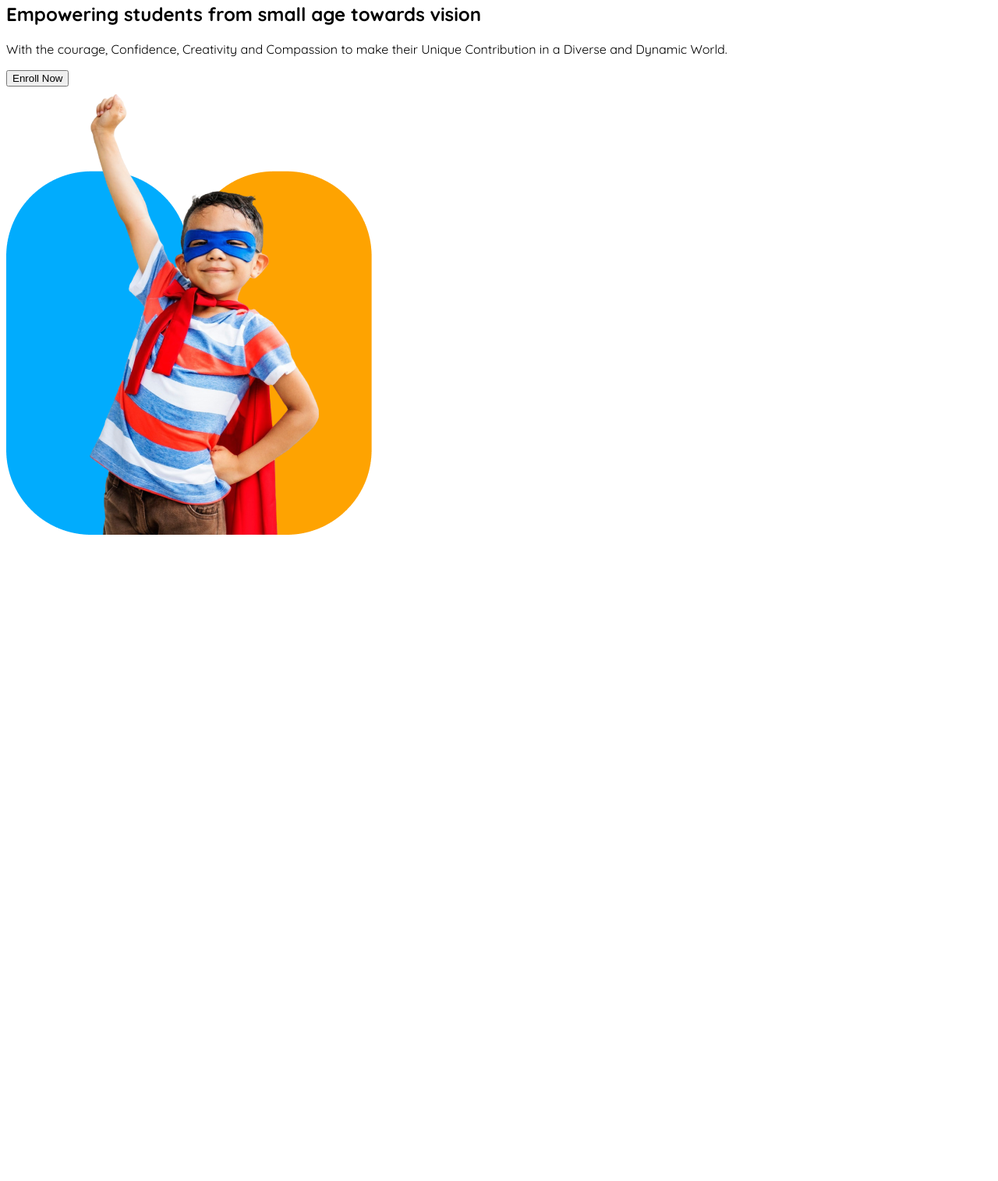
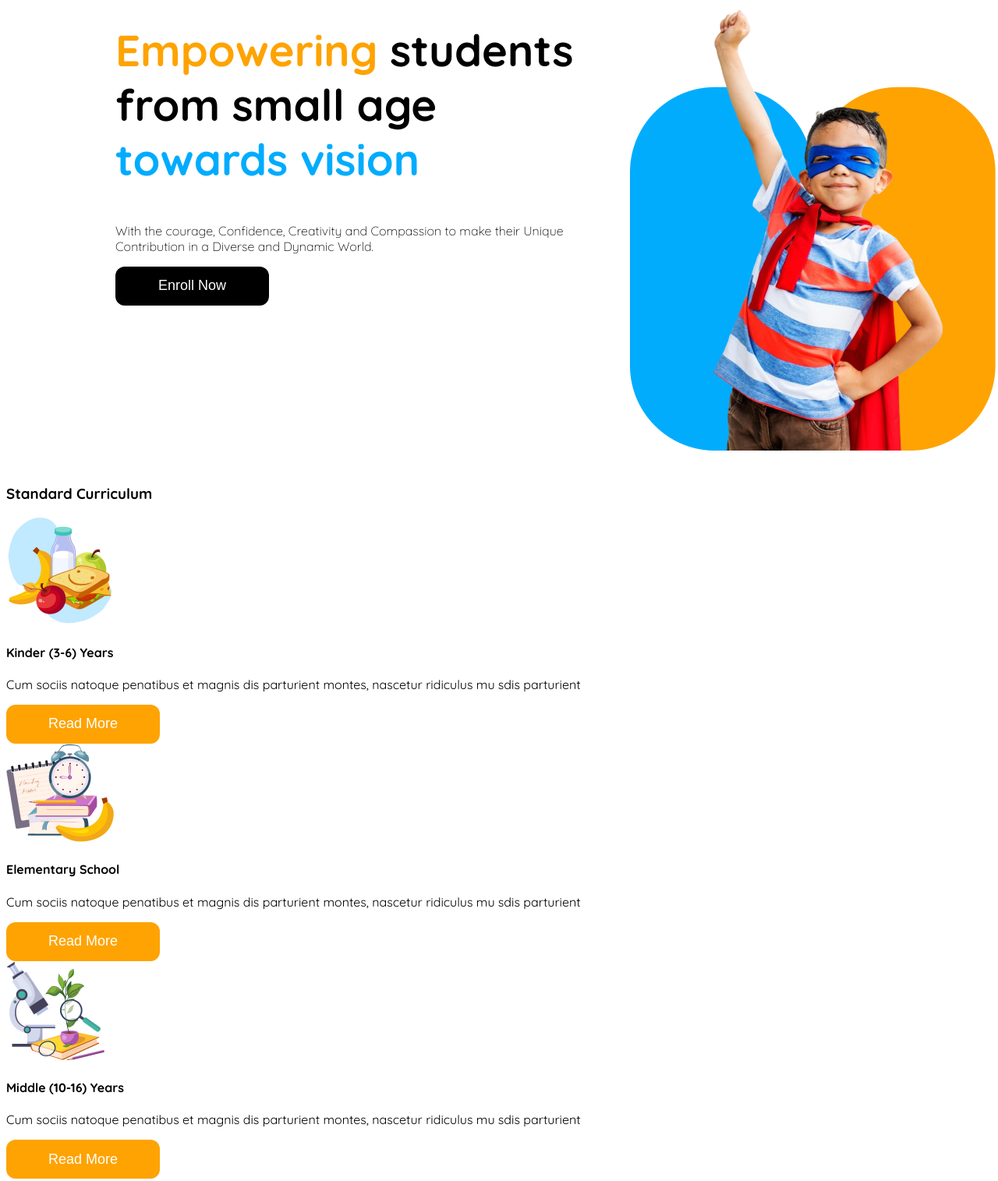
Before and after one commit to nehalmahmud18/assignment-2, a plain HTML site: page index.html in a window 1280 px wide. Shown: the part 130-1645 px from the top of the page at 78% size. Before the commit the page ends 828 px from the top, so only its background shows below. Drawn offline with Linux system fonts and the light colour scheme.

Commit message:
added banner section

```diff
--- a/index.html
+++ b/index.html
@@ -29,21 +29,51 @@
         </nav>
         <section class="banner">
             <div class="text-info">
-                <h1 class="banner-title">Empowering
-                    students from small age towards vision</h1>
+                <h1 class="banner-title"><span id="empowring">Empowering</span>
+                    students from small age <span id="vision">towards vision</span></h1>
                 <p class="banner-description">With the courage, Confidence, Creativity and Compassion to make their Unique Contribution in a Diverse and Dynamic World.</p>
                 <button class="enroll-btn">Enroll Now</button>
 
 
             </div>
             <div>
-                <img src="./assets/hero-kids.png" alt="">
+                <img class="banner-image" src="./assets/hero-kids.png" alt="">
             </div>
 
         </section>
 
     </header>
     <main>
+        <section class="curriculum">
+            <div>
+                <h3 class="curriculum-title">Standard Curriculum</h3>
+            </div>
+            <div class="curriculum-card-1">
+                <img src="./assets/kinder.png" alt="" class="card-image">
+                <h4 class="card-title">Kinder (3-6) Years</h4>
+                <p class="card-description">Cum sociis natoque penatibus et magnis
+                    dis parturient montes, nascetur ridiculus
+                    mu sdis parturient</p>
+                <button class="btn-primary">Read More</button>
+            </div>
+            <div class="curriculum-card-2">
+                <img src="./assets/elementary.png" alt="" class="card-image">
+                <h4 class="card-title">Elementary School</h4>
+                <p class="card-description">Cum sociis natoque penatibus et magnis
+                    dis parturient montes, nascetur ridiculus
+                    mu sdis parturient</p>
+                <button class="btn-primary">Read More</button>
+            </div>
+            <div class="curriculum-card-3">
+                <img src="./assets/middle.png" alt="" class="card-image">
+                <h4 class="card-title">Middle (10-16) Years</h4>
+                <p class="card-description">Cum sociis natoque penatibus et magnis
+                    dis parturient montes, nascetur ridiculus
+                    mu sdis parturient</p>
+                <button class="btn-primary">Read More</button>
+            </div>
+        </section>
+
 
     </main>
 
--- a/style/style.css
+++ b/style/style.css
@@ -12,7 +12,7 @@
     display: flex;
 
 }
-
+/* navbar styles */
 .navbar{
     margin: 0 140px;
 }
@@ -84,3 +84,41 @@ height: 50px;
 
 
 }
+/* banner styles */
+
+.banner{
+
+    margin: 0 140px;
+    display: flex;
+}
+.banner-title{
+    font-size: 56px;
+    font-weight: 800;
+    width: 640px;
+}
+#empowring{
+    color: #FEA301;
+}
+#vision{
+    color: #01ACFD;
+}
+.banner-description{
+    font-weight: 300;
+    font-size: 25;
+}
+.banner-image{
+    padding: 20px;
+}
+.enroll-btn{
+    background-color: black;
+    color: white;
+    width: 197px;
+    height: 50px;
+    padding: 10px 10px;
+    border-radius: 12px;
+    text-decoration: none;
+    font-size: 18px;
+    border: none;
+    margin: auto;
+
+}
```
Also changed, not shown: 2 other files.
